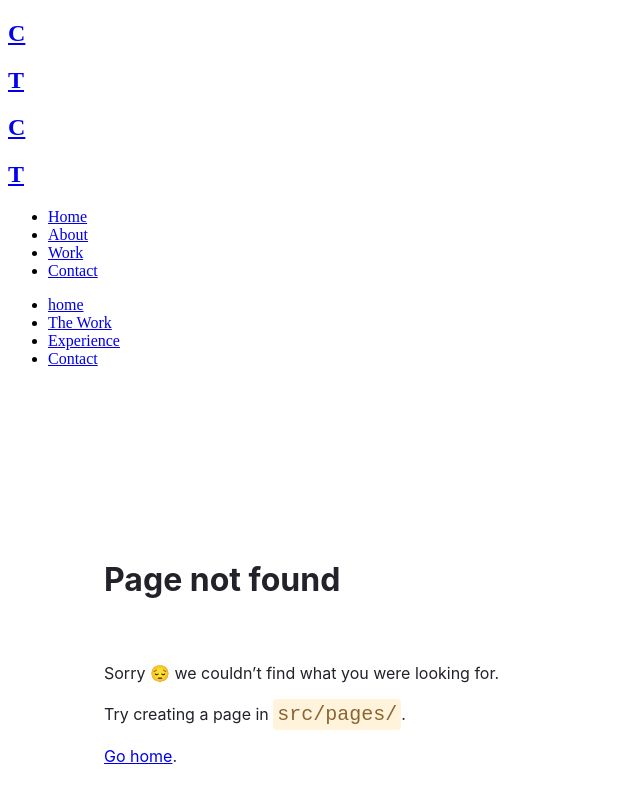
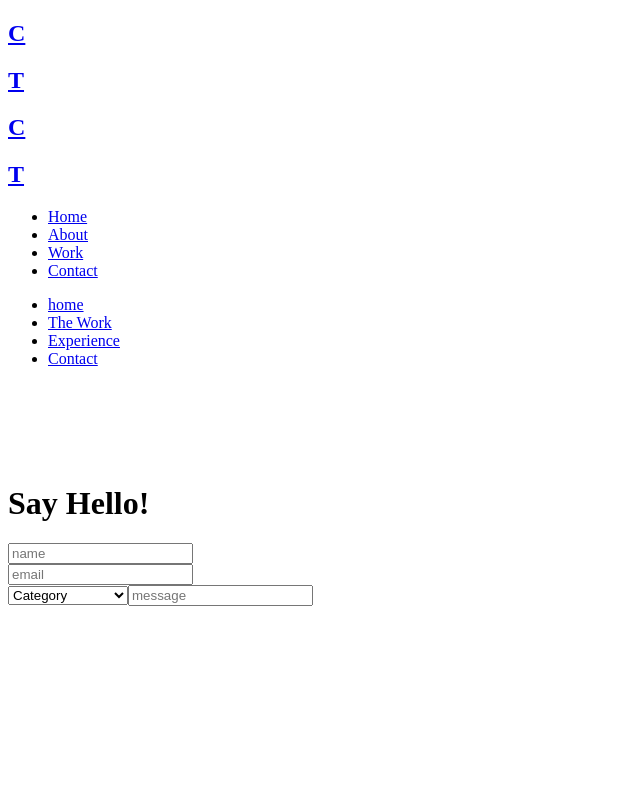
Before and after one commit to ctillemans/ctillemans.github.io, a Gatsby site in the folder Frontend/: page /contact in a window 1280 px wide. Before the commit this address had no page. Shown: the whole page, without its empty margins (0-640 px from the left). Built offline with nearby package versions, Linux system fonts and the light colour scheme; Gatsby itself is replaced by a stand-in of ours.

Commit message:
adds contact form page. Not styled yet

```diff
--- /dev/null
+++ b/Frontend/src/components/ContactForm.js
@@ -0,0 +1,36 @@
+import React from 'react';
+
+const ContactForm = () => {
+  return (
+    <div>
+      <form>
+        <div className='grid-container contact-form'>
+          <div className='grid-container__row'>
+            <div className='col-12 col-md-4 contact-form__title'>
+              <h1 className='title'>Say Hello!</h1>
+            </div>
+            <div className='col-12 col-md-8 contact-form__contents'>
+              <div className='grid-container__row'>
+                <div className='col-12 col-md-6'>
+                  <input type='text' id='name' name='name' required placeholder='name' />
+                </div>
+                <div className='col-12 col-md-6'>
+                  <input type='email' id='email' name='email' required placeholder='email' />
+                </div>
+              </div>
+              <select name='category' id='category'>
+                <option>Category</option>
+                <option value='Project Inquiry'>Project Inquiry</option>
+                <option value='Just to say Hello'>Just to say Hello</option>
+              </select>
+
+              <input type='textarea' name='message' id='message' placeholder='message' />
+            </div>
+          </div>
+        </div>
+      </form>
+    </div>
+  );
+};
+
+export default ContactForm;
--- /dev/null
+++ b/Frontend/src/pages/contact.js
@@ -0,0 +1,12 @@
+import React from 'react';
+import ContactForm from '../components/ContactForm';
+
+const Contact = () => {
+  return (
+    <div>
+      <ContactForm />
+    </div>
+  );
+};
+
+export default Contact;
--- a/Frontend/src/styles/components/_components.scss
+++ b/Frontend/src/styles/components/_components.scss
@@ -4,3 +4,4 @@
 @import './projectsCard';
 @import './pageHeader.scss';
 @import './projects_list';
+@import './contactForm';
```
Also changed, not shown: Frontend/src/styles/components/_contactForm.scss (added).
